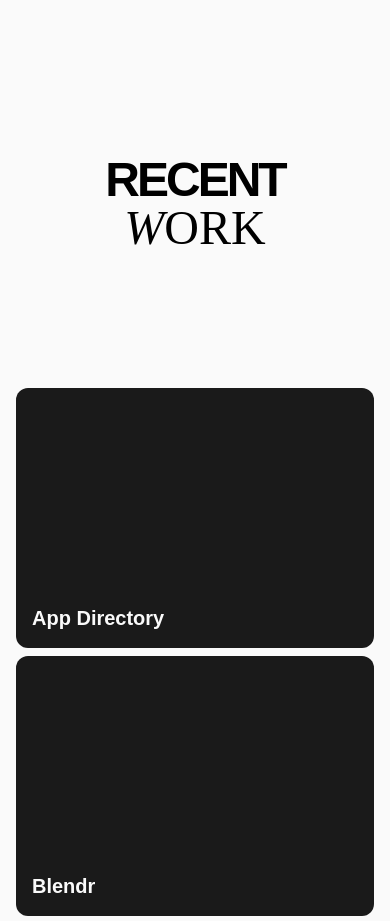
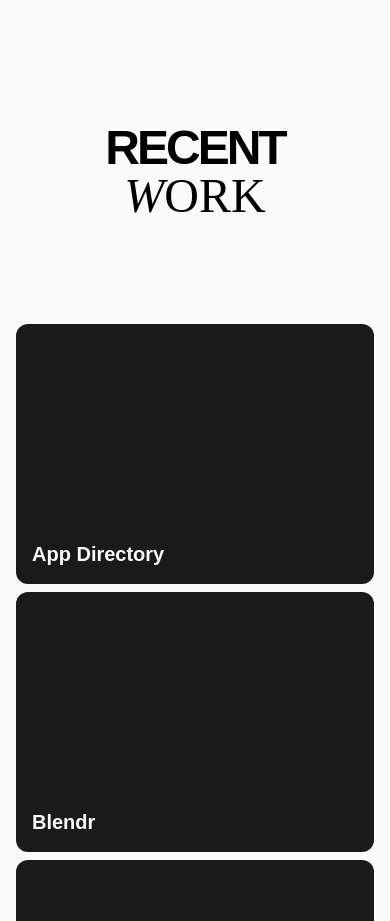
Before and after one commit to HemanthR04/portfolio-july, a Next.js app: page / in a window 390 px wide. Shown: the part 880-1801 px from the top of the page. Built offline with nearby package versions, Linux system fonts and the light colour scheme; a web font is replaced by a local one.

Commit message:
Margin fix

```diff
--- a/components/RecentWork.tsx
+++ b/components/RecentWork.tsx
@@ -4,7 +4,7 @@ import ProjectCard from './ProjectCard'
 const RecentWork = () => {
     return (
         <div className='w-full  bg-primary flex flex-col items-center justify-start '>
-            <div className='my-32 md:my-12 text-center'>
+            <div className='my-24 md:my-12 text-center'>
                 <h1 className=' font-sans font-bold text-5xl md:text-7xl tracking-[-3px]'>RECENT</h1>
                 <h1 className=' text-5xl md:text-7xl font-serif font-semi '><span className='italic '> W</span>ORK</h1>
             </div>
```
